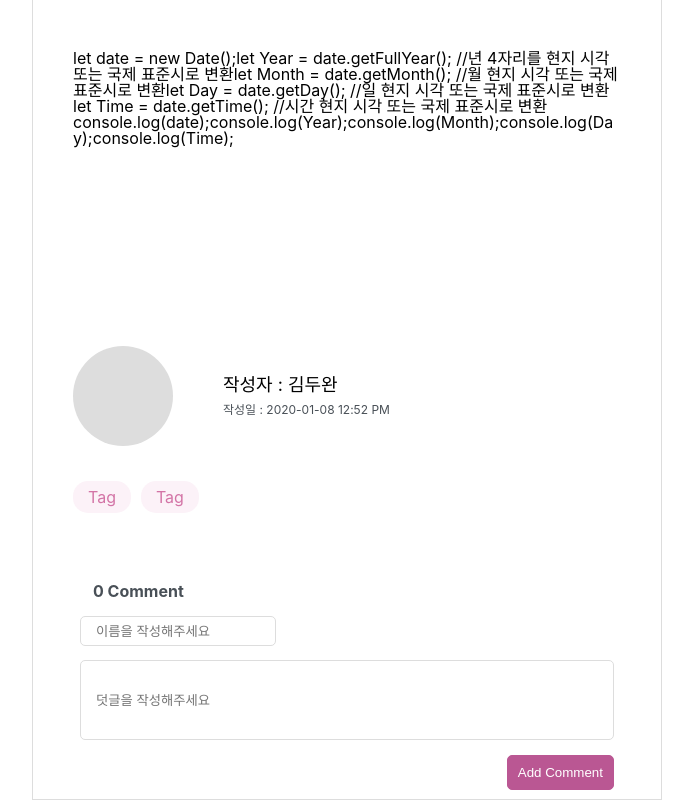
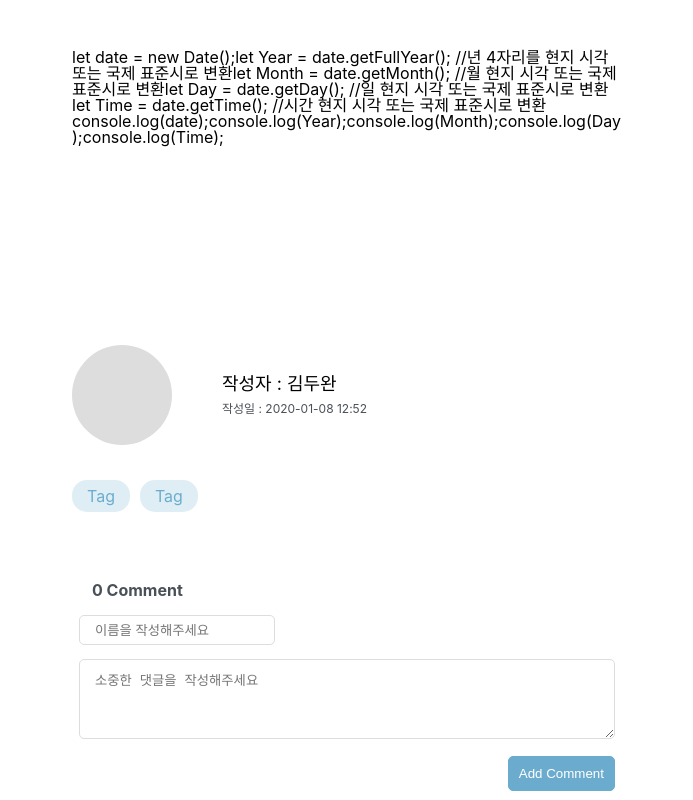
Before and after one commit to doowankim/personal-blog, a React (Create React App) app: page /boardDetail in a window 1280 px wide. Shown: the part 259-1059 px from the top of the page, without its empty margins (293-986 px from the left). Built offline with nearby package versions, Linux system fonts and the light colour scheme.

Commit message:
board detail page changed item color

```diff
--- a/src/components/Card/index.tsx
+++ b/src/components/Card/index.tsx
@@ -9,7 +9,6 @@ interface cardProps {
 
 const Card = (props: cardProps) => {
 	const history = useHistory();
-	const data = { ...props };
 
 	return (
 		<>
--- a/src/containers/Board/BoardDetail/index.tsx
+++ b/src/containers/Board/BoardDetail/index.tsx
@@ -32,7 +32,7 @@ const BoardDetail = () => {
 						<div className="avatar" />
 						<div className="userBox">
 							<div className="name">작성자 : 김두완</div>
-							<div className="date">작성일 : 2020-01-08 12:52 PM</div>
+							<div className="date">작성일 : 2020-01-08 12:52</div>
 						</div>
 					</Styled.WriterBox>
 					<Styled.TagBox>
@@ -53,10 +53,10 @@ const BoardDetail = () => {
 								/>
 							</Styled.CommentUserName>
 							<Styled.CommentText>
-								<input
+								<textarea
 									name="comment"
 									value={comment?.comment}
-									placeholder="덧글을 작성해주세요"
+									placeholder="소중한 댓글을 작성해주세요"
 									onChange={handleCommentChange}
 								/>
 								<Styled.CommentButton type="submit">
--- a/src/containers/Board/BoardDetail/styles.tsx
+++ b/src/containers/Board/BoardDetail/styles.tsx
@@ -3,7 +3,6 @@ import { darken } from 'polished';
 
 export const Container = styled.div`
 	width: 100%;
-	border: 1px solid #ddd;
 	margin-top: 85px;
 `;
 
@@ -63,8 +62,8 @@ export const TagBox = styled.div`
 	div {
 		padding: 8px 15px;
 		border-radius: 15px;
-		background: #fcf2f8;
-		color: #d374a6;
+		background: #dfeef5;
+		color: #6cadce;
 		margin-left: 10px;
 
 		&:first-child {
@@ -114,14 +113,26 @@ export const CommentText = styled.div`
 			outline: none;
 		}
 	}
+
+	textarea {
+		width: 100%;
+		height: 80px;
+		border: 1px solid #ddd;
+		border-radius: 5px;
+		padding: 10px 15px;
+
+		&:focus {
+			outline: none;
+		}
+	}
 `;
 
 export const CommentButton = styled.button`
 	float: right;
 	height: 35px;
-	background: #ba5793;
+	background: #6bacce;
 	color: #fff;
-	border: 1px solid #ba5793;
+	border: 1px solid #6bacce;
 	border-radius: 5px;
 	padding: 0 10px;
 	margin-top: 15px;
@@ -133,7 +144,7 @@ export const CommentButton = styled.button`
 	}
 
 	&:hover {
-		background: ${darken(0.1, '#ba5793')};
+		background: ${darken(0.1, '#6BACCE')};
 		transition: 0.35s;
 	}
 `;
```
